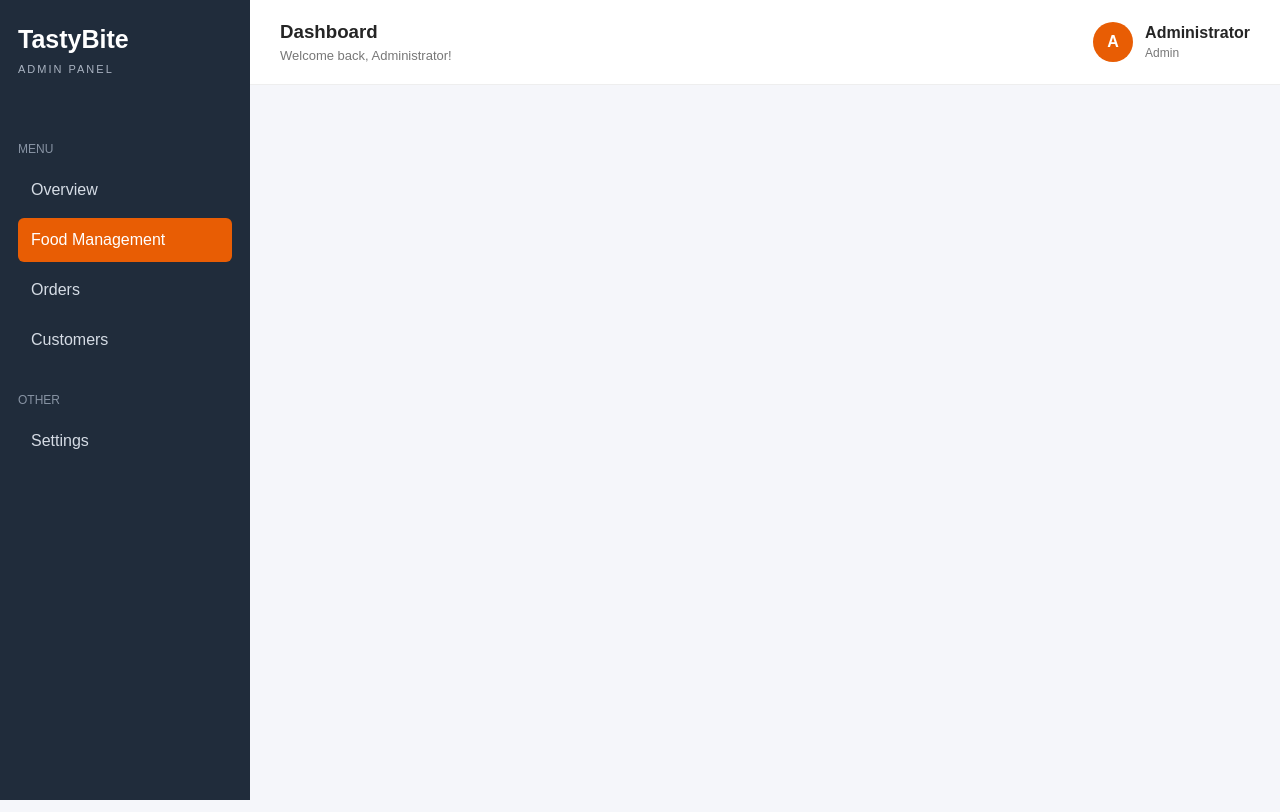
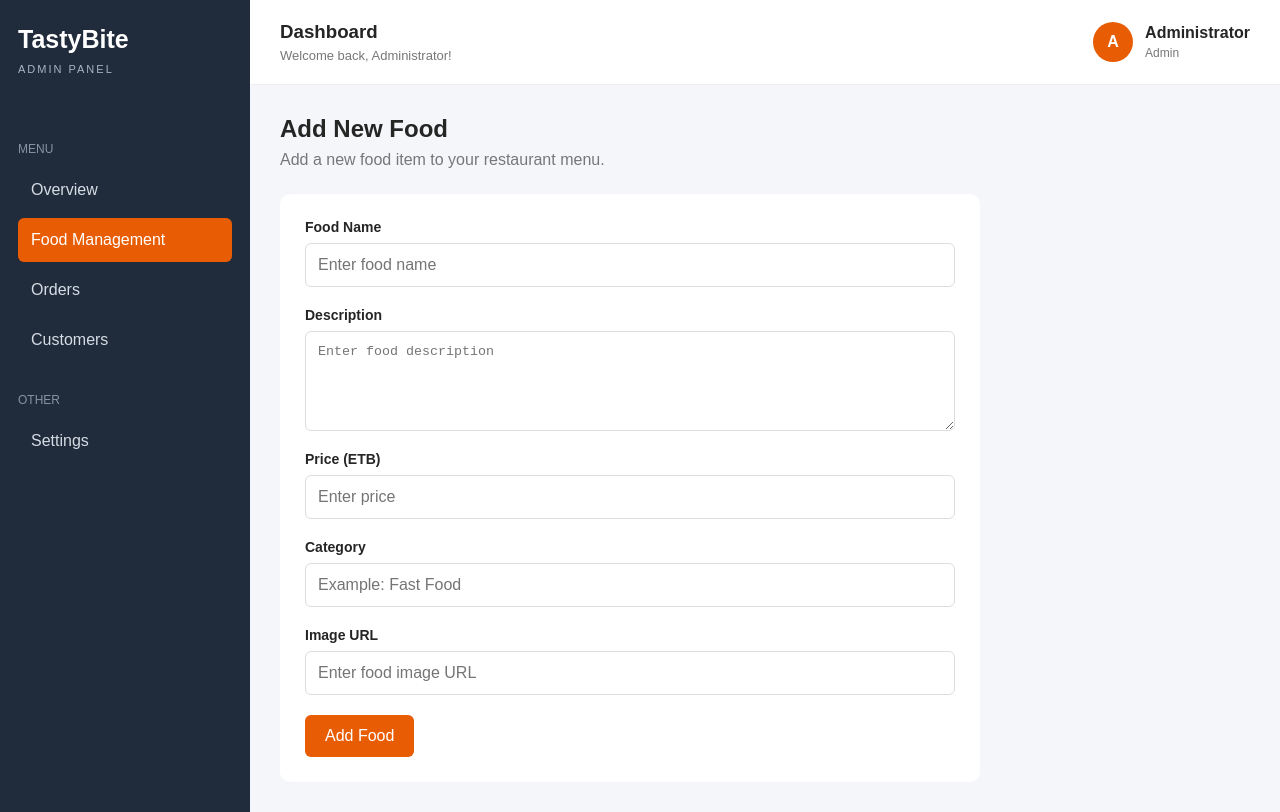
Before and after one commit to Dave24-kal/TastyBite_FullStack, a React (Vite) app in the folder admin-dashboard/: page /foods/add in a window 1280 px wide. Built offline with nearby package versions, Linux system fonts and the light colour scheme.

Commit message:
modifiying some thing

```diff
--- a/admin-dashboard/src/App.css
+++ b/admin-dashboard/src/App.css
@@ -221,3 +221,56 @@
   background: #e85d04;
   color: white;
 }
+.food-form {
+  background: white;
+  padding: 25px;
+  border-radius: 10px;
+  max-width: 700px;
+}
+
+.form-group {
+  display: flex;
+  flex-direction: column;
+  margin-bottom: 20px;
+}
+
+.form-group label {
+  margin-bottom: 8px;
+  font-weight: bold;
+  font-size: 14px;
+}
+
+.form-group input,
+.form-group textarea {
+  padding: 12px;
+  border: 1px solid #dddddd;
+  border-radius: 6px;
+  outline: none;
+}
+
+.form-group input:focus,
+.form-group textarea:focus {
+  border-color: #e85d04;
+}
+
+.form-group textarea {
+  min-height: 100px;
+  resize: vertical;
+}
+
+.submit-button,
+.add-food-button {
+  background: #e85d04;
+  color: white;
+  border: none;
+  padding: 12px 20px;
+  border-radius: 6px;
+  cursor: pointer;
+  text-decoration: none;
+  display: inline-block;
+}
+
+.submit-button:hover,
+.add-food-button:hover {
+  background: #c94e00;
+}
--- a/admin-dashboard/src/App.jsx
+++ b/admin-dashboard/src/App.jsx
@@ -1,6 +1,7 @@
 import { BrowserRouter, Routes, Route } from 'react-router-dom'
 
 import './App.css'
+import AddFood from './pages/AddFood'
 
 import Sidebar from './components/layout/Sidebar'
 import Header from './components/layout/Header'
@@ -19,6 +20,7 @@ function App() {
           <Routes>
             <Route path="/" element={<Dashboard />} />
             <Route path="/foods" element={<FoodManagement />} />
+            <Route path="/foods/add" element={<AddFood />} />
           </Routes>
         </div>
       </div>
--- /dev/null
+++ b/admin-dashboard/src/pages/AddFood.jsx
@@ -0,0 +1,105 @@
+import { useState } from 'react'
+
+function AddFood() {
+  const [food, setFood] = useState({
+    name: '',
+    description: '',
+    price: '',
+    category: '',
+    image_url: '',
+  })
+
+  function handleChange(event) {
+    const { name, value } = event.target
+
+    setFood({
+      ...food,
+      [name]: value,
+    })
+  }
+
+  function handleSubmit(event) {
+    event.preventDefault()
+
+    console.log('Food information:', food)
+
+    alert('Food form submitted! API connection comes next.')
+  }
+
+  return (
+    <main className="dashboard-content">
+      <div className="page-heading">
+        <h2>Add New Food</h2>
+        <p>Add a new food item to your restaurant menu.</p>
+      </div>
+
+      <form className="food-form" onSubmit={handleSubmit}>
+        <div className="form-group">
+          <label>Food Name</label>
+          <input
+            type="text"
+            name="name"
+            value={food.name}
+            onChange={handleChange}
+            placeholder="Enter food name"
+            required
+          />
+        </div>
+
+        <div className="form-group">
+          <label>Description</label>
+          <textarea
+            name="description"
+            value={food.description}
+            onChange={handleChange}
+            placeholder="Enter food description"
+            required
+          />
+        </div>
+
+        <div className="form-group">
+          <label>Price (ETB)</label>
+          <input
+            type="number"
+            name="price"
+            value={food.price}
+            onChange={handleChange}
+            placeholder="Enter price"
+            min="0.01"
+            step="0.01"
+            required
+          />
+        </div>
+
+        <div className="form-group">
+          <label>Category</label>
+          <input
+            type="text"
+            name="category"
+            value={food.category}
+            onChange={handleChange}
+            placeholder="Example: Fast Food"
+            required
+          />
+        </div>
+
+        <div className="form-group">
+          <label>Image URL</label>
+          <input
+            type="url"
+            name="image_url"
+            value={food.image_url}
+            onChange={handleChange}
+            placeholder="Enter food image URL"
+          />
+        </div>
+
+        <button type="submit" className="submit-button">
+          Add Food
+        </button>
+      </form>
+    </main>
+  )
+}
+
+export default AddFood
--- a/admin-dashboard/src/pages/FoodManagement.jsx
+++ b/admin-dashboard/src/pages/FoodManagement.jsx
@@ -1,5 +1,6 @@
 import { useEffect, useState } from 'react'
 import { getFoods } from '../services/api'
+import { Link } from 'react-router-dom'
 
 function FoodManagement() {
   const [foods, setFoods] = useState([])
@@ -35,6 +36,9 @@ function FoodManagement() {
         <h2>Food Management</h2>
         <p>Manage the foods available in your restaurant.</p>
       </div>
+      <Link to="/foods/add" className="add-food-button">
+  + Add New Food
+</Link>
 
       <div className="recent-orders">
         <h2>Available Foods ({foods.length})</h2>
```
